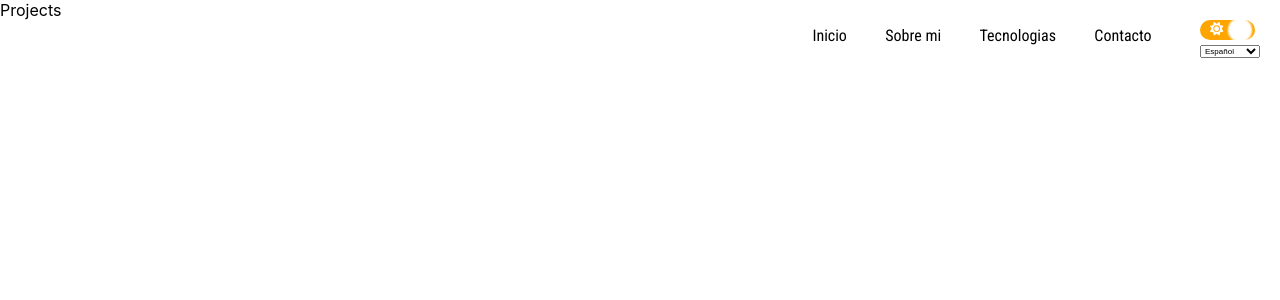
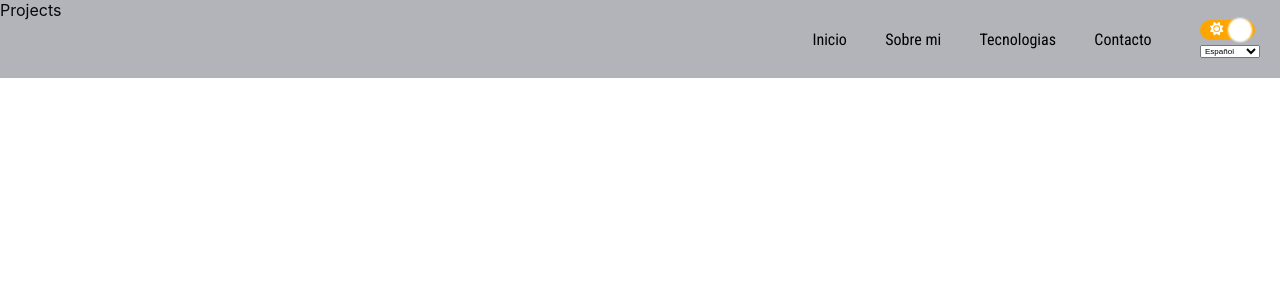
Before and after one commit to MartinAngulo/portfolio, a React (Create React App) app: page /projects in a window 1280 px wide. Shown: the top 300 px of the page. Built offline with nearby package versions, Linux system fonts and the light colour scheme.

Commit message:
new changes, create components folder

```diff
--- a/package.json
+++ b/package.json
@@ -20,6 +20,7 @@
     "react-dom": "^18.2.0",
     "react-router-dom": "^6.4.0",
     "react-scripts": "5.0.1",
+    "react-scroll": "^1.8.7",
     "typescript": "^4.8.3",
     "web-vitals": "^2.1.4"
   },
@@ -47,5 +48,8 @@
       "last 1 firefox version",
       "last 1 safari version"
     ]
+  },
+  "devDependencies": {
+    "@types/react-scroll": "^1.8.4"
   }
 }
--- a/src/App.tsx
+++ b/src/App.tsx
@@ -1,9 +1,9 @@
 import React, { useState } from 'react';
 import { Routes, Route, Navigate } from 'react-router-dom';
-import Home from './components/Home';
-import Navbar from './components/Navbar';
+import Home from './components/Home/Home';
+import Navbar from './components/Navbar/Navbar';
 import Projects from './components/Projects';
-import ThemeContext from './contexts/ThemeContext';
+import ThemeContext from './contexts/SettingContext';
 
 
 function App() {
--- a/src/components/About.tsx
+++ b/src/components/About/About.tsx
@@ -1,8 +1,8 @@
 import React, { useContext } from 'react';
 import styles from './About.module.css';
-import SettingsContext from '../contexts/ThemeContext';
-import texts from '../languages/texts';
-import img1 from '../img/img1.png';
+import SettingsContext from '../../contexts/SettingContext';
+import texts from '../../languages/texts';
+import img1 from '../../img/img1.png';
 import { useNavigate } from 'react-router-dom';
 
 export default function About() {
--- a/src/components/Home.module.css
+++ b/src/components/Home/Home.module.css
@@ -1,7 +1,7 @@
 .container_dark {
     display: flex;
     align-items: center;
-    background-image: url('../img//porfolio.png');
+    background-image: url('../../img/porfolio.png');
     background-size: cover;
     background-repeat: no-repeat;
     height: 100vh;
@@ -13,7 +13,7 @@
 .container_light {
     display: flex;
     align-items: center;
-    background-image: url('../img//porfolio-dark.png');
+    background-image: url('../../img/porfolio-dark.png');
     background-size: cover;
     background-repeat: no-repeat;
     height: 100vh;
--- a/src/components/Home.tsx
+++ b/src/components/Home/Home.tsx
@@ -1,14 +1,10 @@
 import React, { Fragment, useContext } from 'react';
-import SettingsContext from '../contexts/ThemeContext';
+import SettingsContext from '../../contexts/SettingContext';
 import styles from './Home.module.css';
-import texts from '../languages/texts';
-import About from './About';
-import Technologies from './Technologies';
-import Contact from './Contact';
-
-// interface HomeProps{
-//   switchTheme:{():void}
-// }
+import texts from '../../languages/texts';
+import About from '../About/About';
+import Technologies from '../Technologies';
+import Contact from '../Contact';
 
 export default function Home() {
   const settings = useContext(SettingsContext);
@@ -23,9 +19,9 @@ export default function Home() {
           <h3 className={isLight ? styles.tittle_light : styles.tittle_dark}>{(texts as any)[language].tittle}</h3>
         </div>
       </div>
-      <About />
-      <Technologies />
-      <Contact />
+      <div id="About"><About /></div>
+      <div id="Tech"><Technologies /></div>
+      <div id="Contact"><Contact /></div>
     </Fragment>
   )
 }
--- a/src/components/Navbar.tsx
+++ /dev/null
@@ -1,50 +0,0 @@
-import React, { useState, useContext} from 'react';
-import texts from '../languages/texts';
-import styles from './Navbar.module.css';
-import SettingsContext from '../contexts/ThemeContext';
-import { FontAwesomeIcon } from '@fortawesome/react-fontawesome';
-import { faSun, faMoon } from '@fortawesome/free-solid-svg-icons';
-import { useNavigate } from 'react-router-dom';
-
-
-export default function Navbar(props: { switchTheme: { (): void }, switchLanguage: { (): void } }) {
-
-  const [language, setLanguage] = useState<string>('spanish')
-
-  const settings = useContext(SettingsContext);
-  const isLight = settings[0] === 'light';
-  const navigate = useNavigate();
-
-  const onClick = () => {
-    props.switchTheme();
-  }
-  const onChange = (e: any) => {
-    setLanguage(e.target.value);
-    props.switchLanguage();
-  }
-  const home = ()=>{
-    navigate('/portfolio');
-    window.scrollTo(0,0);
-  }
-
-  return (
-    <div className={styles.navbar}>
-      <div className={isLight?styles.options_light:styles.options_dark}>
-        <p className={styles.btns} onClick={home}>{(texts as any)[language].navbar[0]}</p>
-        <p className={styles.btns}>{(texts as any)[language].navbar[1]}</p>
-        <p className={styles.btns}>{(texts as any)[language].navbar[2]}</p>
-        <p className={styles.btns}>{(texts as any)[language].navbar[3]}</p>
-      </div>
-      <div className={isLight?styles.buttonGroup_light:styles.buttonGroup_dark}>
-        <button className={isLight?styles.switch_light:styles.switch_dark} onClick={onClick}>
-          <span className={styles.switchSpan}><FontAwesomeIcon icon={faSun} /></span>
-          <span className={styles.switchSpan}><FontAwesomeIcon icon={faMoon} /></span>
-        </button>
-        <select className={styles.select} value={language} onChange={onChange}>
-          <option value='spanish'>Español</option>
-          <option value='english'>English</option>
-        </select>
-      </div>
-    </div>
-  )
-}
--- a/src/components/Navbar.module.css
+++ b/src/components/Navbar/Navbar.module.css
@@ -3,10 +3,11 @@
     justify-content: flex-end;
     gap: 3vw;
     padding: 10px;
-    position: absolute;
+    position: fixed;
     top: 0;
     right: 0;
-    background-color: transparent;
+    width: 100%;
+    background-color: #11182852;
     font-family: 'Roboto Condensed', sans-serif;
 }
 
@@ -14,11 +15,13 @@
     display: flex;
     gap: 3vw;
     color: white;
+    align-items: center;
 }
 .options_light {
     display: flex;
     gap: 3vw;
     color: black;
+    align-items: center;
 }
 
 .buttonGroup_light {
--- /dev/null
+++ b/src/components/Navbar/Navbar.tsx
@@ -0,0 +1,66 @@
+import React, { useState, useContext } from 'react';
+import texts from '../../languages/texts';
+import styles from './Navbar.module.css';
+import SettingsContext from '../../contexts/SettingContext';
+import { FontAwesomeIcon } from '@fortawesome/react-fontawesome';
+import { faSun, faMoon } from '@fortawesome/free-solid-svg-icons';
+import { useNavigate } from 'react-router-dom';
+import { Link as Scroll } from 'react-scroll';
+
+
+export default function Navbar(props: { switchTheme: { (): void }, switchLanguage: { (): void } }) {
+
+  const [language, setLanguage] = useState<string>('spanish')
+
+  const settings = useContext(SettingsContext);
+  const isLight = settings[0] === 'light';
+  const navigate = useNavigate();
+
+  const onClick = () => {
+    props.switchTheme();
+  }
+  const onChange = (e: any) => {
+    setLanguage(e.target.value);
+    props.switchLanguage();
+  }
+  const goHome = () => {
+    if (window.location.pathname !== '/portafolio') navigate('/portfolio');
+    document.documentElement.scrollTo({
+      top: 0,
+      behavior: "smooth",
+    });
+  }
+
+  return (
+    <div className={styles.navbar}>
+      <div className={isLight ? styles.options_light : styles.options_dark}>
+        <p className={styles.btns} onClick={goHome}>{(texts as any)[language].navbar[0]}</p>
+        <Scroll
+          className={styles.btns}
+          to="About"
+          smooth={true}
+        >{(texts as any)[language].navbar[1]}</Scroll>
+        <Scroll
+          className={styles.btns}
+          to="Tech"
+          smooth={true}
+        >{(texts as any)[language].navbar[2]}</Scroll>
+        <Scroll
+          className={styles.btns}
+          to="Contact"
+          smooth={true}
+        >{(texts as any)[language].navbar[3]}</Scroll>
+      </div>
+      <div className={isLight ? styles.buttonGroup_light : styles.buttonGroup_dark}>
+        <button className={isLight ? styles.switch_light : styles.switch_dark} onClick={onClick}>
+          <span className={styles.switchSpan}><FontAwesomeIcon icon={faSun} /></span>
+          <span className={styles.switchSpan}><FontAwesomeIcon icon={faMoon} /></span>
+        </button>
+        <select className={styles.select} value={language} onChange={onChange}>
+          <option value='spanish'>Español</option>
+          <option value='english'>English</option>
+        </select>
+      </div>
+    </div>
+  )
+}
--- a/src/components/Technologies.tsx
+++ b/src/components/Technologies.tsx
@@ -1,5 +1,5 @@
 import React, { useContext } from 'react';
-import SettingsContext from '../contexts/ThemeContext';
+import SettingsContext from '../contexts/SettingContext';
 import texts from '../languages/texts';
 import CardTech from './CardTech';
 
```
Also changed, not shown: src/components/About/About.module.css (renamed from src/components/About.module.css), src/contexts/SettingContext.tsx (renamed from src/contexts/ThemeContext.tsx), src/languages/texts.ts (renamed from src/languages/texts.js), 2 other files (tests, documents, lock files or other folders).
